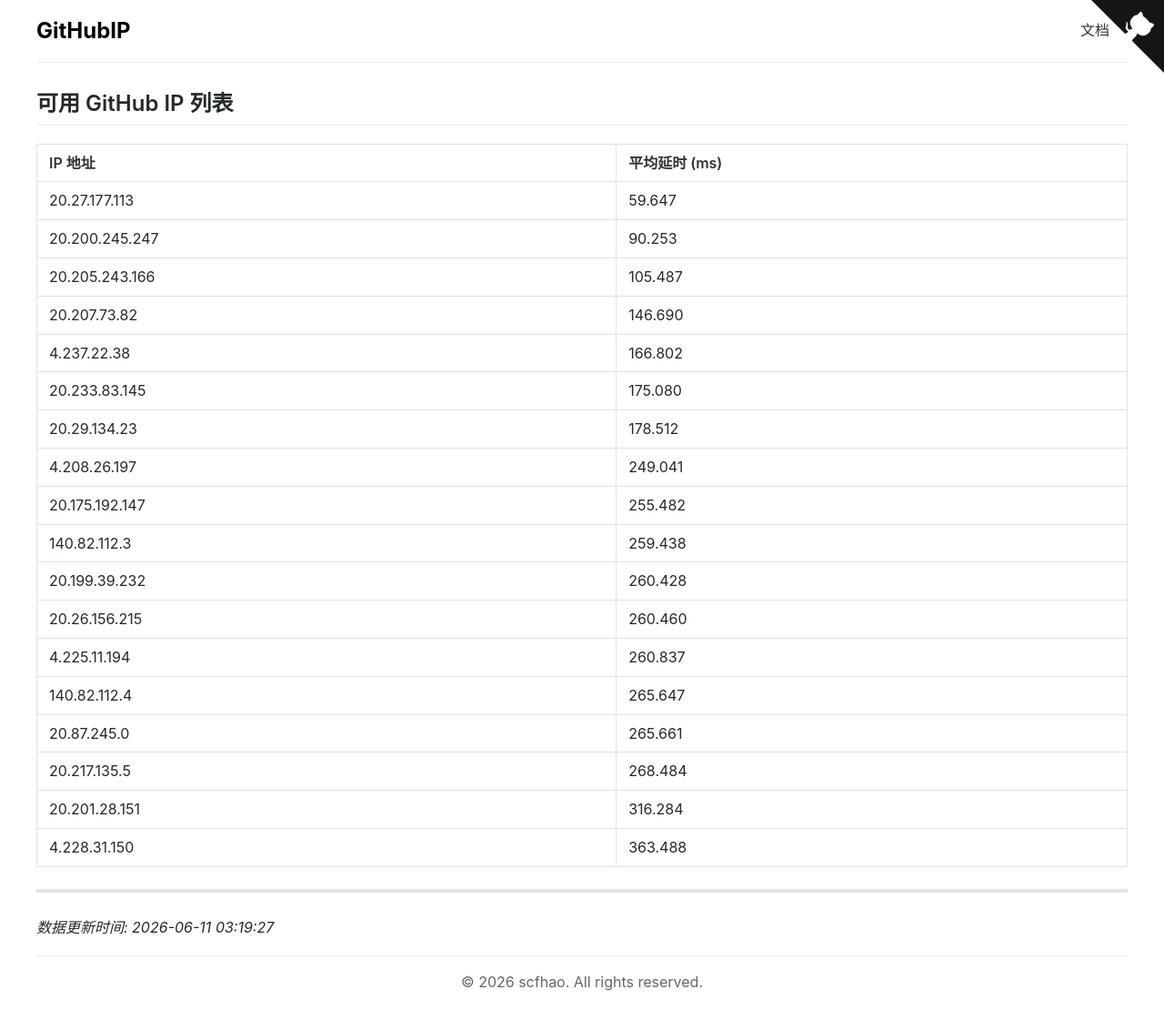
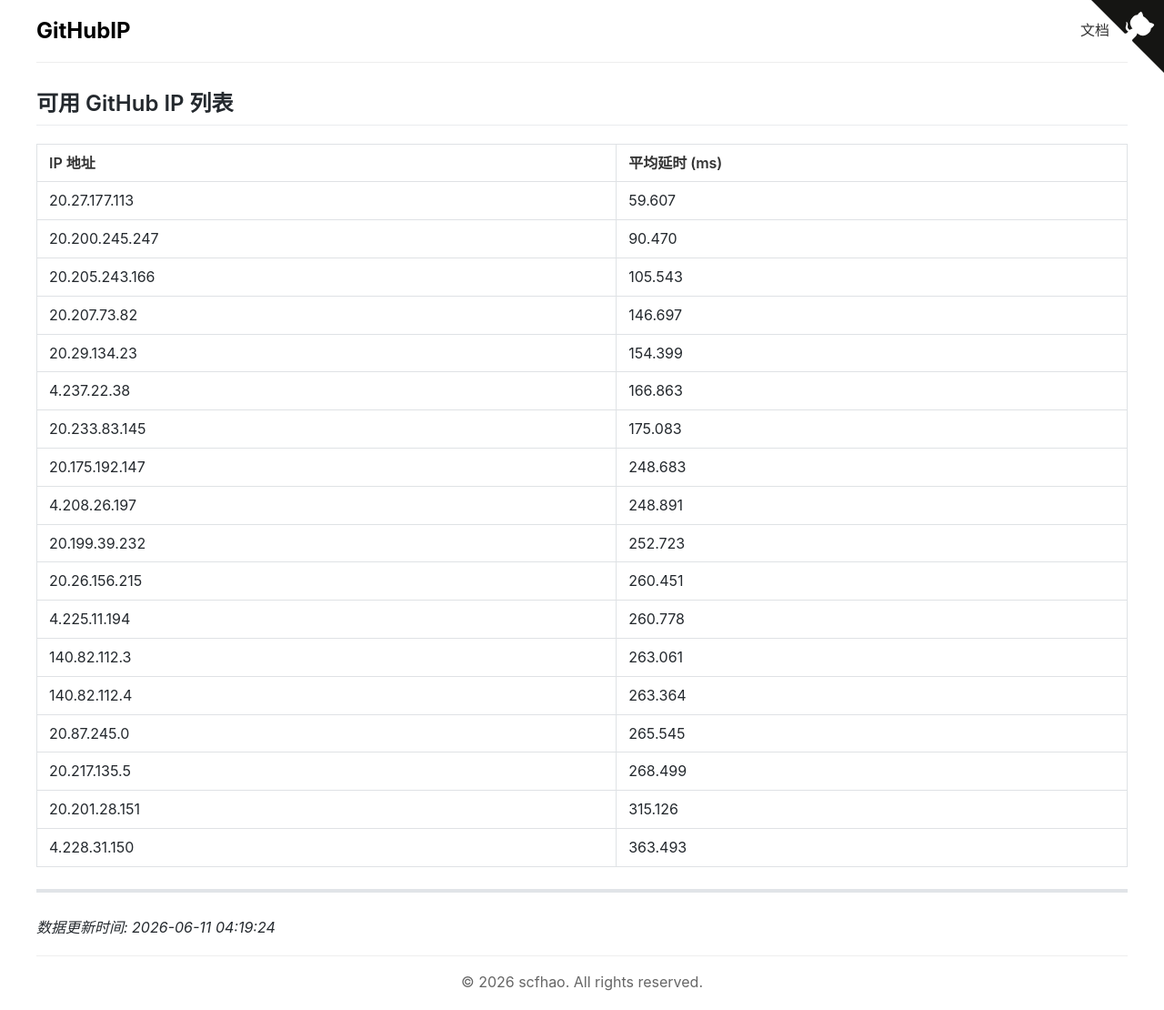
Before and after one commit to scfhao/GitHubIP, a Jekyll site: the page built from index.md, in a window 1280 px wide. Shown: the whole page at 91% size. Built offline with Jekyll 4.4.1, drawn with Linux system fonts in a browser that asks for light colours.

Commit message:
自动脚本执行 - 2026-06-11 04:19:24

```diff
--- a/index.md
+++ b/index.md
@@ -1,32 +1,32 @@
 ---
 layout: home
 title: GitHub IP 列表
-date: 2026-06-11 03:19:27
+date: 2026-06-11 04:19:24
 ---
 
 ## 可用 GitHub IP 列表
 
 | IP 地址 | 平均延时 (ms) |
 |---------|--------------|
-| 20.27.177.113 | 59.647 |
-| 20.200.245.247 | 90.253 |
-| 20.205.243.166 | 105.487 |
-| 20.207.73.82 | 146.690 |
-| 4.237.22.38 | 166.802 |
-| 20.233.83.145 | 175.080 |
-| 20.29.134.23 | 178.512 |
-| 4.208.26.197 | 249.041 |
-| 20.175.192.147 | 255.482 |
-| 140.82.112.3 | 259.438 |
-| 20.199.39.232 | 260.428 |
-| 20.26.156.215 | 260.460 |
-| 4.225.11.194 | 260.837 |
-| 140.82.112.4 | 265.647 |
-| 20.87.245.0 | 265.661 |
-| 20.217.135.5 | 268.484 |
-| 20.201.28.151 | 316.284 |
-| 4.228.31.150 | 363.488 |
+| 20.27.177.113 | 59.607 |
+| 20.200.245.247 | 90.470 |
+| 20.205.243.166 | 105.543 |
+| 20.207.73.82 | 146.697 |
+| 20.29.134.23 | 154.399 |
+| 4.237.22.38 | 166.863 |
+| 20.233.83.145 | 175.083 |
+| 20.175.192.147 | 248.683 |
+| 4.208.26.197 | 248.891 |
+| 20.199.39.232 | 252.723 |
+| 20.26.156.215 | 260.451 |
+| 4.225.11.194 | 260.778 |
+| 140.82.112.3 | 263.061 |
+| 140.82.112.4 | 263.364 |
+| 20.87.245.0 | 265.545 |
+| 20.217.135.5 | 268.499 |
+| 20.201.28.151 | 315.126 |
+| 4.228.31.150 | 363.493 |
 
 ---
 
-*数据更新时间: 2026-06-11 03:19:27*
+*数据更新时间: 2026-06-11 04:19:24*
```
